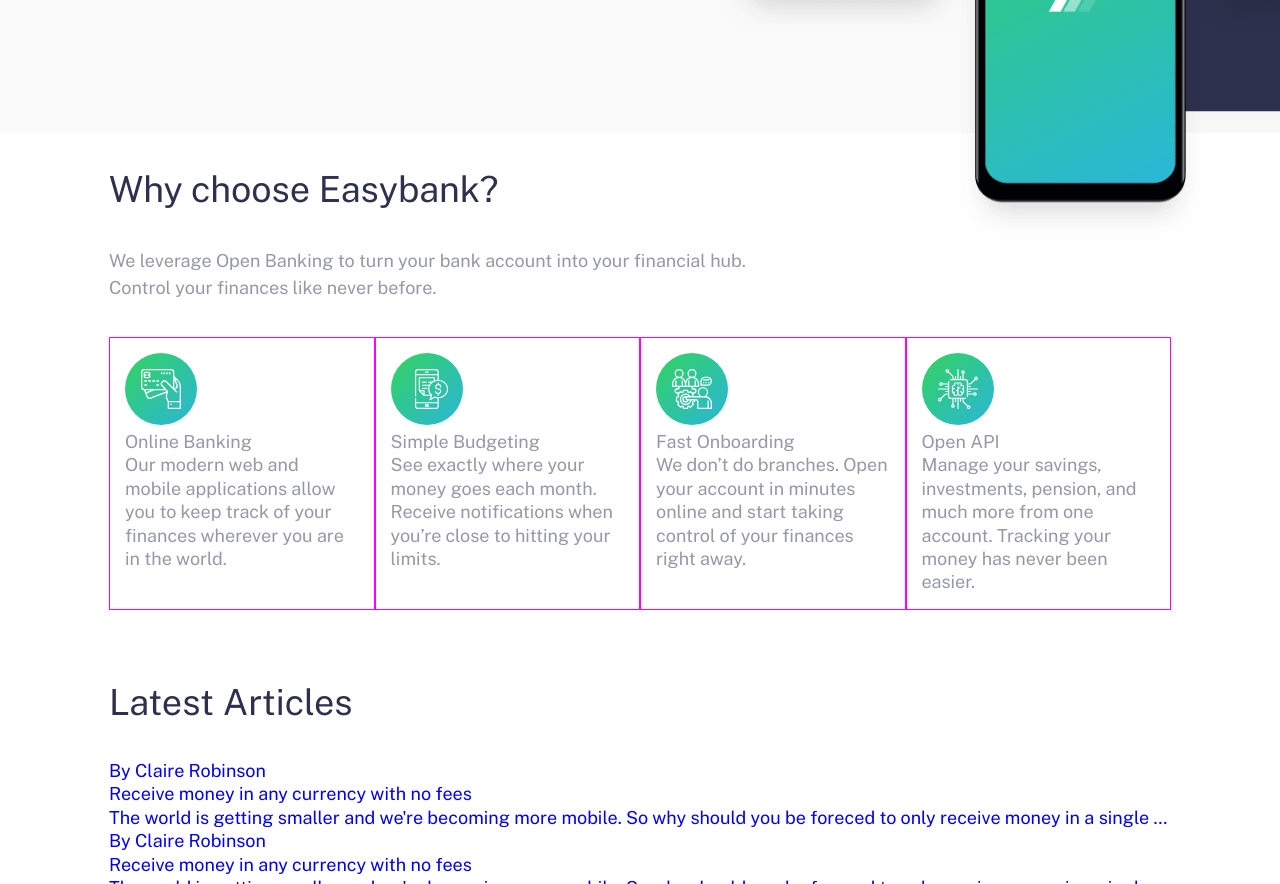
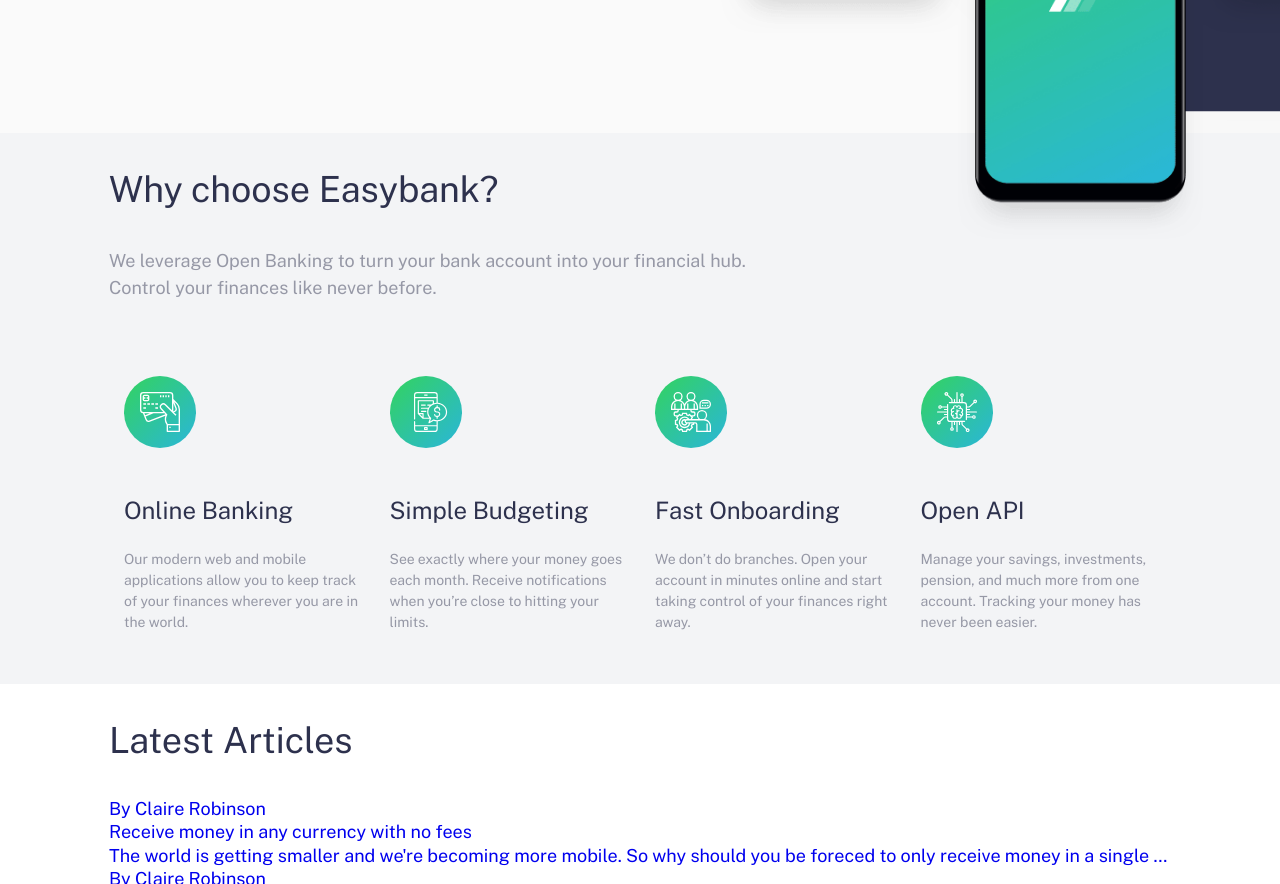
Before and after one commit to GregNicholas/easyBank, a plain HTML site: page index.html in a window 1280 px wide. Shown: the part 603-1487 px from the top of the page. Drawn offline with nearby package versions, Linux system fonts and the light colour scheme; files that its build step writes are made by us from their sources.

Commit message:
completed styling for features

```diff
--- a/app/scss/_feature.scss
+++ b/app/scss/_feature.scss
@@ -1,9 +1,16 @@
 .feature {
+    background-color: $lightGrayishBlue;
+    text-align: center;
+
+    @include breakpoint-up(medium){
+        text-align: left;
+    }
 
     &__intro {
 
         @include breakpoint-up(large) {
             width: 60%;
+            margin-bottom: 3.75rem;
         }
     }
 
@@ -16,7 +23,6 @@
     }
 
     &__item {
-        border: 1px solid magenta;
         padding: 0.9375rem;
 
         @include breakpoint-up(medium) {
@@ -29,15 +35,29 @@
     }
 
     &__icon {
+        margin-bottom: 1.875rem;
 
+        @include breakpoint-up(large){
+            margin-bottom: 2.75rem;
+        }
     }
 
     &__title {
+        font-size: 1.25rem;
+        color: $darkBlue;
+        font-weight: 400;
+        line-height: 1.15;
+        margin-bottom: 1rem;
 
+        @include breakpoint-up(large){
+            font-size: 1.5rem;
+            margin-bottom: 1.5rem;
+        }
     }
 
     &__description {
-
+        font-size: 0.875rem;
+        line-height: 1.5;
     }
 
 }
```
